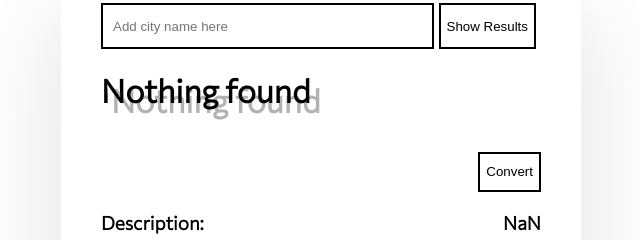
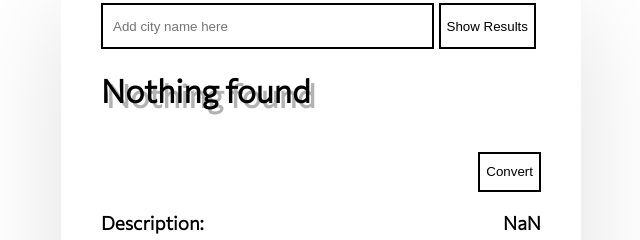
Before and after one commit to xanzheus/WeatherApp, a plain HTML site: page index.html in a window 1280 px wide. Shown: the part 155-395 px from the top of the page, 319-959 px from the left. Drawn offline with Linux system fonts and the light colour scheme.

Commit message:
Update style.css

```diff
--- a/style.css
+++ b/style.css
@@ -31,7 +31,7 @@ body{
 }
 
 .city{
-	text-shadow: 10px 10px rgba(0,0,0,0.3);
+	text-shadow: 5px 5px rgba(0,0,0,0.3);
 	animation: text-focus-in 0.7s cubic-bezier(0.550, 0.085, 0.680, 0.530) 1s both;
 }
 
```
